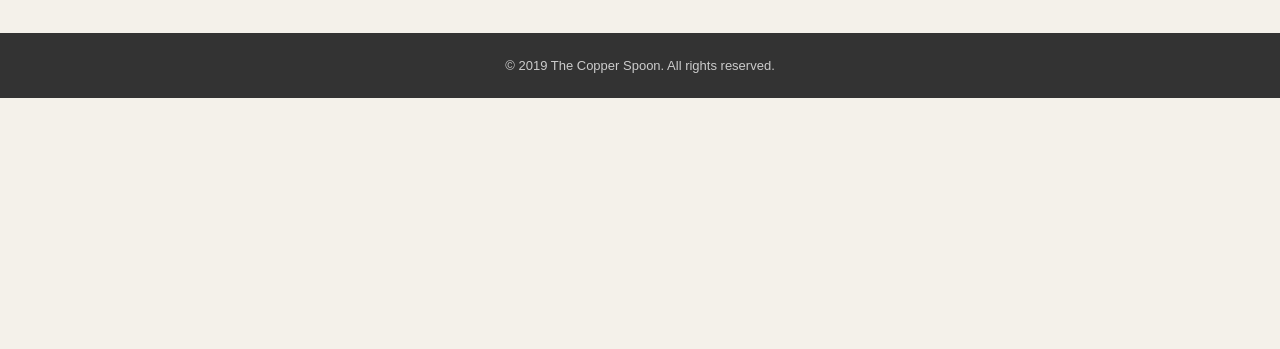
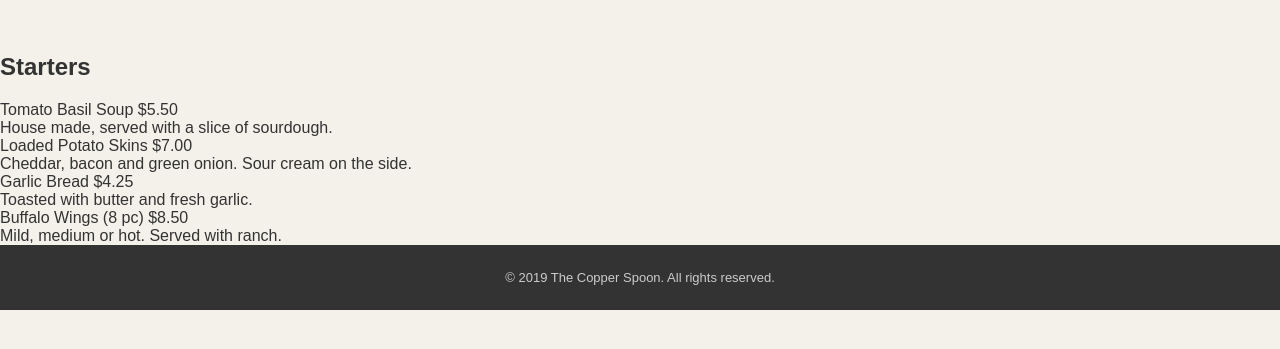
Before and after one commit to ayaangazali/restaurant-menu-qna, a plain HTML site: page menu.html in a window 1280 px wide. Shown: the part 181-530 px from the top of the page. Drawn offline with Linux system fonts and the light colour scheme.

Commit message:
menu page starters

```diff
--- a/menu.html
+++ b/menu.html
@@ -20,6 +20,36 @@
 	<p>Prices do not include tax. Ask your server about daily specials!</p>
 </div>
 
+<div class="menu-section">
+	<h2>Starters</h2>
+
+	<div class="menu-item">
+		<span class="item-name">Tomato Basil Soup</span>
+		<span class="item-price">$5.50</span>
+		<div class="item-desc">House made, served with a slice of sourdough.</div>
+	</div>
+
+	<div class="menu-item">
+		<span class="item-name">Loaded Potato Skins</span>
+		<span class="item-price">$7.00</span>
+		<div class="item-desc">Cheddar, bacon and green onion. Sour cream on the side.</div>
+	</div>
+
+	<div class="menu-item">
+		<span class="item-name">Garlic Bread</span>
+		<span class="item-price">$4.25</span>
+		<div class="item-desc">Toasted with butter and fresh garlic.</div>
+	</div>
+
+	<div class="menu-item">
+		<span class="item-name">Buffalo Wings (8 pc)</span>
+		<span class="item-price">$8.50</span>
+		<div class="item-desc">Mild, medium or hot. Served with ranch.</div>
+	</div>
+
+	<div style="clear:both;"></div>
+</div>
+
 <div id="footer">
 	<p>&copy; 2019 The Copper Spoon. All rights reserved.</p>
 </div>
```
